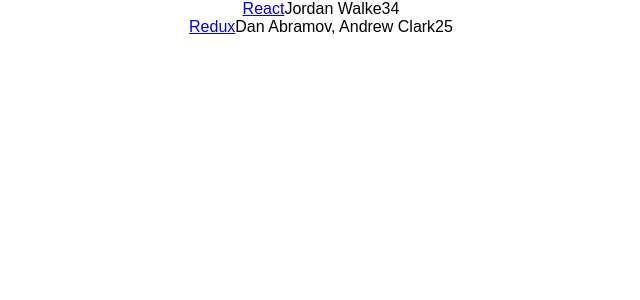
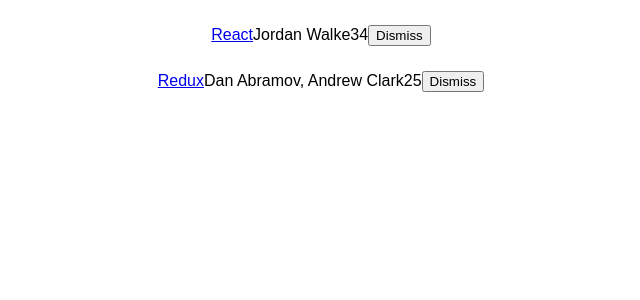
Before and after one commit to kerbuc/the-road-to-learn-react, a React (Create React App) app in the folder hackernews/: page / in a window 1280 px wide. Shown: the top 300 px of the page, without its empty margins (319-959 px from the left). Built offline with nearby package versions, Linux system fonts and the light colour scheme.

Commit message:
Event Handler

```diff
--- a/hackernews/src/App.css
+++ b/hackernews/src/App.css
@@ -26,3 +26,7 @@
   from { transform: rotate(0deg); }
   to { transform: rotate(360deg); }
 }
+
+.App>div {
+  margin-top: 25px;
+}
--- a/hackernews/src/App.js
+++ b/hackernews/src/App.js
@@ -1,6 +1,7 @@
 import React, { Component } from 'react';
-import logo from './logo.svg';
+//import logo from './logo.svg';
 import './App.css';
+//import ExplainDingindsComponent from './play.js';
 
 const list = [
   {
@@ -22,11 +23,27 @@
 ];
 
 class App extends Component {
+  constructor(props) {
+    super(props);
+
+    this.state = {
+      list,
+    };
+
+    this.onDismiss = this.onDismiss.bind(this);
+  }
+
+  onDismiss(id) {
+    const updatedList = this.state.list.filter((item) =>
+      item.objectID !== id
+    );
+    this.setState({ list: updatedList });
+  }
+
   render() {
     return (
       <div className="App">
-        {list.map(function(item) {
-          return (
+        {this.state.list.map((item) =>
             <div key={item.objectID}>
               <span>
                 <a href={item.url}>{item.title}</a>
@@ -34,9 +51,17 @@
               <span>{item.author}</span>
               <span>{item.num_comments}</span>
               <span>{item.points}</span>
+              <span>
+                <button
+                  onClick={() => this.onDismiss(item.objectID)}
+                  type="button"
+                >
+                  Dismiss
+                </button>
+              </span>
             </div>
           )
-        })}
+        }
       </div>
     );
   }
--- /dev/null
+++ b/hackernews/src/play.js
@@ -0,0 +1,26 @@
+import React, { Component } from 'react';
+
+class ExplainDingindsComponent extends Component {
+  constructor() {
+    super();
+
+    this.onClickMe = this.onClickMe.bind(this);
+  }
+  onClickMe() {
+    console.log(this, 'bla');
+  }
+
+  render() {
+    this.onClickMe();
+    return (
+      <button
+        onClick={this.onClickMe}
+        type="button"
+      >
+        Click Me
+      </button>
+    )
+  }
+}
+
+export default ExplainDingindsComponent;
```
